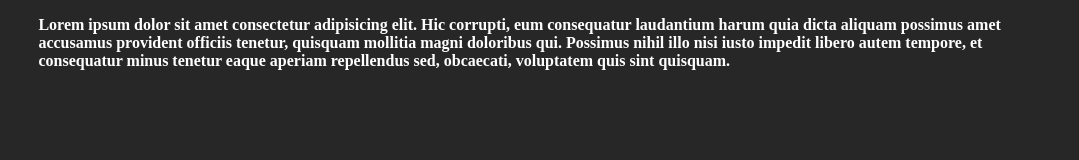
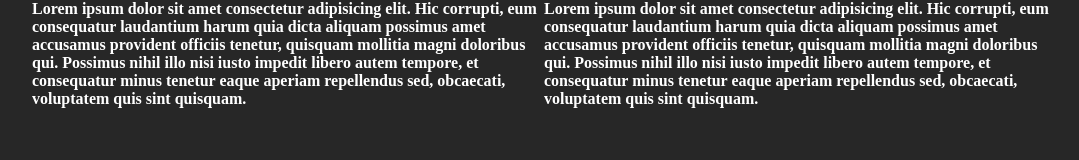
Before and after one commit to kimaneChen/sass, a plain HTML site: page index.html in a window 1280 px wide. Shown: the whole page, without its empty margins (96-1175 px from the left). Drawn offline with Linux system fonts and the light colour scheme.

Commit message:
feat: build flex box

```diff
--- a/index.html
+++ b/index.html
@@ -17,6 +17,14 @@
       consequatur minus tenetur eaque aperiam repellendus sed, obcaecati,
       voluptatem quis sint quisquam.
     </p>
+    <p class = "main__paragraph">
+      Lorem ipsum dolor sit amet consectetur adipisicing elit. Hic corrupti, eum
+      consequatur laudantium harum quia dicta aliquam possimus amet accusamus
+      provident officiis tenetur, quisquam mollitia magni doloribus qui.
+      Possimus nihil illo nisi iusto impedit libero autem tempore, et
+      consequatur minus tenetur eaque aperiam repellendus sed, obcaecati,
+      voluptatem quis sint quisquam.
+    </p>
   </div>
 </body>
 </html>
--- a/scss/_resets.scss
+++ b/scss/_resets.scss
@@ -0,0 +1,5 @@
+*{
+  box-sizing: border-box;
+  margin: 0;
+  padding: 0;
+}
--- /dev/null
+++ b/scss/_variables.scss
@@ -0,0 +1,8 @@
+$primary-color:#272727;
+$accent-color: #ff652f;
+$text-color: #fff;
+$font-weights: (
+  "regular": 400,
+  "medium": 700,
+  "bold": 900
+);
--- a/scss/main.scss
+++ b/scss/main.scss
@@ -1,11 +1,9 @@
-$primary-color:#272727;
-$accent-color: #ff652f;
-$text-color: #fff;
-$font-weights: (
-  "regular": 400,
-  "medium": 700,
-  "bold": 900
-);
+@import './resets';
+@import './variables';
+
+@function weight($weight-name){
+  @return map-get($map: $font-weights, $key: $weight-name )
+};
 
 body {
   background: $primary-color;
@@ -14,11 +12,14 @@ body {
 }
 
 .main{
+  display: flex;
+  justify-content: center;
+  align-items: center;
   width: 80%;
   margin: 0 auto;
 
   #{&}__paragraph {
-    font-weight: map-get($font-weights, bold);
+    font-weight: weight(bold);
 
     &:hover{
       color: pink;
```
Also changed, not shown: css/main.css.
